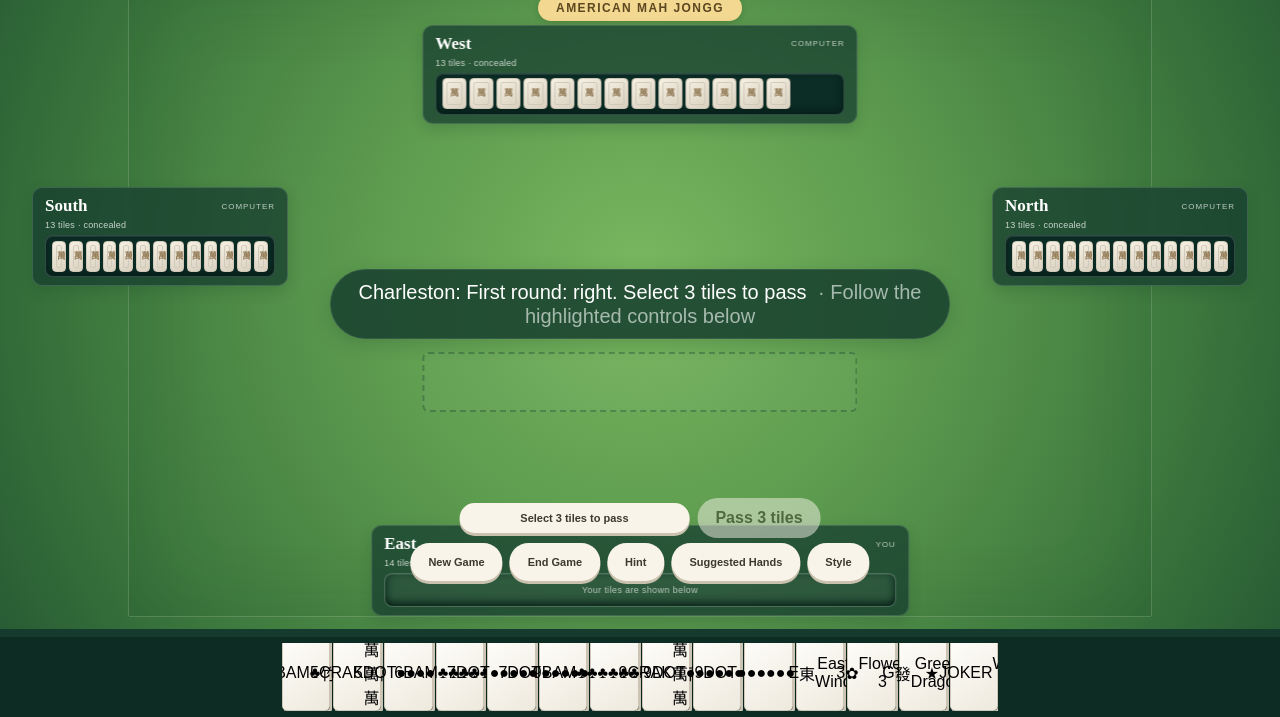
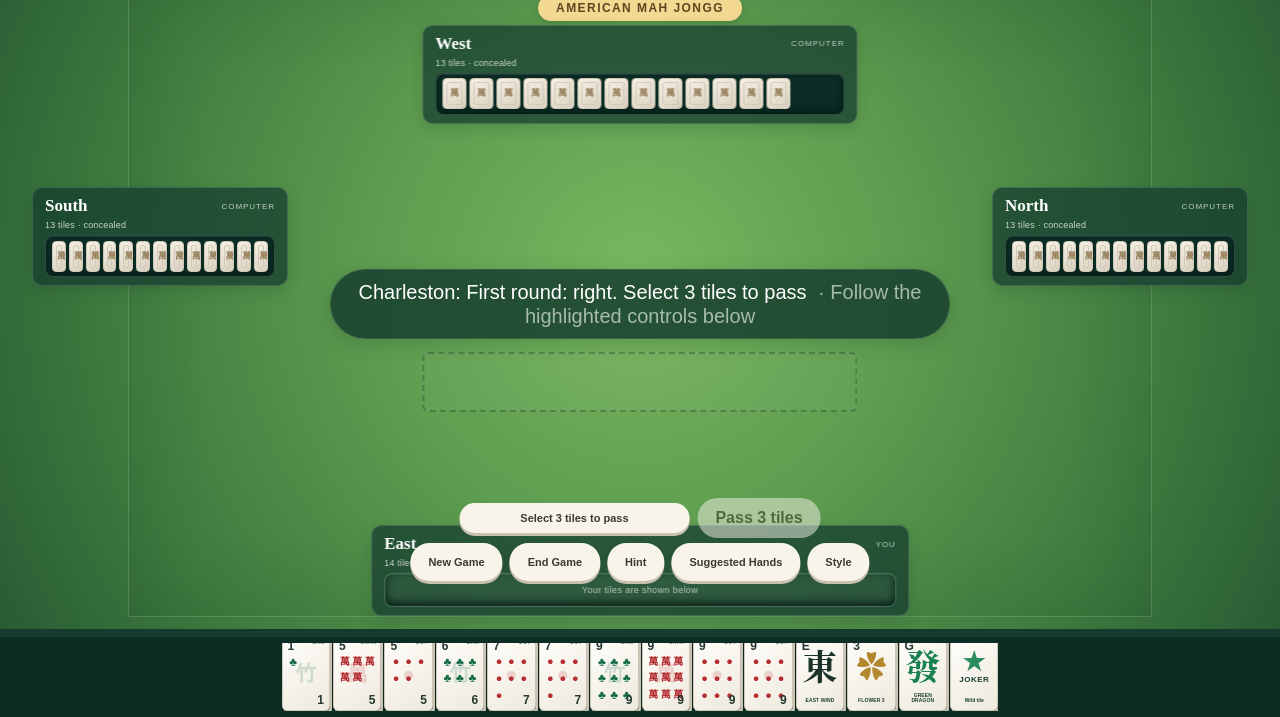
Before and after one commit to mnijhara/Mahjong, a website: page index.html in a window 1280 px wide. Both pictures are taken after a click on the button "Start game". Shown: the part 83-800 px from the top of the page. Drawn offline with Linux system fonts and the light colour scheme.

Commit message:
ui: clarify American Mahjong tile faces with suit symbols and numbers

```diff
--- a/american-live.css
+++ b/american-live.css
@@ -66,3 +66,28 @@ body.american-live-game .american-insight-panel{min-width:0}.american-live-game
   body.american-live-game .american-insights{top:6%;width:70%;max-height:72%;grid-template-columns:1fr 1fr}.american-live-game .american-combination-grid,.american-live-game .american-direction-list{grid-template-columns:1fr 1fr}
   body.american-live-game .american-hand-wrap{height:74px;padding-left:16%;padding-right:16%}.american-live-game .american-tile{height:62px}.american-live-game .american-glyph{font-size:23px}
 }
+
+/* Clear, legible American Mah Jongg tile faces. Every suited tile shows its Arabic
+   number, suit name, and a countable 1–9 symbol field; honors have both Hanzi and
+   English labels so the rack remains understandable on small screens. */
+.american-tile{position:relative;overflow:hidden;background:linear-gradient(145deg,#fffdf7,#eee8da);color:#173e31;border:1px solid #cfc5b1;isolation:isolate}
+.american-tile:focus-visible{outline:3px solid #e5b84d;outline-offset:2px}
+.american-tile .tile-corner{position:absolute;z-index:4;font:900 12px/1 'DM Sans',sans-serif;color:#24382f}
+.american-tile .tile-corner-top{top:4px;left:5px}.american-tile .tile-corner-bottom{right:5px;bottom:4px}
+.american-tile .tile-suit-label{position:absolute;z-index:4;top:4px;right:4px;font:800 5px/1 'DM Sans',sans-serif;letter-spacing:.08em;opacity:.72}
+.american-tile .tile-pips{position:absolute;inset:18px 5px 7px;display:grid;grid-template-columns:repeat(3,1fr);grid-template-rows:repeat(3,1fr);place-items:center;gap:1px}
+.american-tile .tile-pip{display:grid;place-items:center;font-weight:900;line-height:1;text-shadow:0 1px 0 #fff}
+.american-tile .tile-pips.dots .tile-pip{font-size:11px;color:#b72e31}
+.american-tile .tile-pips.bams .tile-pip{font-size:12px;color:#176c48}
+.american-tile .tile-pips.craks .tile-pip{font-size:10px;color:#b42c2f}
+.american-tile .tile-center-mark{position:absolute;left:50%;top:50%;z-index:2;transform:translate(-50%,-50%);font:900 21px/1 Georgia,serif;opacity:.18;pointer-events:none}
+.american-tile.suit-dots .tile-center-mark{color:#b72e31}.american-tile.suit-bams .tile-center-mark{color:#176c48}.american-tile.suit-craks .tile-center-mark{color:#b42c2f}
+.american-tile .tile-hanzi{position:absolute;left:50%;top:40%;transform:translate(-50%,-50%);font:900 35px/1 Georgia,'Noto Serif CJK SC',serif}
+.american-tile .tile-english{position:absolute;left:3px;right:3px;bottom:7px;text-align:center;font:800 5px/1 'DM Sans',sans-serif;letter-spacing:.02em;text-transform:uppercase}
+.american-tile .wind-hanzi{color:#1c332b}.american-tile .dragon-red{color:#c12f32}.american-tile .dragon-green{color:#19804f}.american-tile .dragon-white{color:#40534b;text-shadow:0 0 0 #40534b}
+.american-tile .flower-hanzi{color:#b2872e;font-size:30px}.american-tile .tile-joker-mark{position:absolute;left:50%;top:34%;transform:translate(-50%,-50%);font-size:29px;color:#2a8b5c}.american-tile .tile-joker-text{position:absolute;left:3px;right:3px;top:54%;text-align:center;font:900 8px/1 'DM Sans',sans-serif;letter-spacing:.06em}.american-tile .tile-joker-sub{position:absolute;left:3px;right:3px;bottom:7px;text-align:center;font:700 5px/1 'DM Sans',sans-serif}
+@media(max-width:800px){
+  body.american-live-game .american-tile .tile-corner{font-size:8px}.american-live-game .american-tile .tile-corner-top{top:2px;left:3px}.american-live-game .american-tile .tile-corner-bottom{right:3px;bottom:2px}
+  body.american-live-game .american-tile .tile-suit-label{top:3px;right:2px;font-size:3.5px}.american-live-game .american-tile .tile-pips{inset:13px 3px 5px;gap:0}.american-live-game .american-tile .tile-pips.dots .tile-pip{font-size:8px}.american-live-game .american-tile .tile-pips.bams .tile-pip{font-size:8px}.american-live-game .american-tile .tile-pips.craks .tile-pip{font-size:7px}.american-live-game .american-tile .tile-center-mark{font-size:15px}.american-live-game .american-tile .tile-hanzi{font-size:23px}.american-live-game .american-tile .tile-english{bottom:4px;font-size:3.5px}.american-live-game .american-tile .flower-hanzi{font-size:22px}.american-live-game .american-tile .tile-joker-mark{font-size:20px}.american-live-game .american-tile .tile-joker-text{top:53%;font-size:5px}.american-live-game .american-tile .tile-joker-sub{bottom:4px;font-size:3.5px}
+}
+@media(orientation:landscape) and (max-width:900px){body.american-live-game .american-tile .tile-pips{inset:14px 3px 5px}.american-live-game .american-tile .tile-pips.dots .tile-pip{font-size:9px}.american-live-game .american-tile .tile-pips.bams .tile-pip{font-size:9px}.american-live-game .american-tile .tile-pips.craks .tile-pip{font-size:8px}}
```
